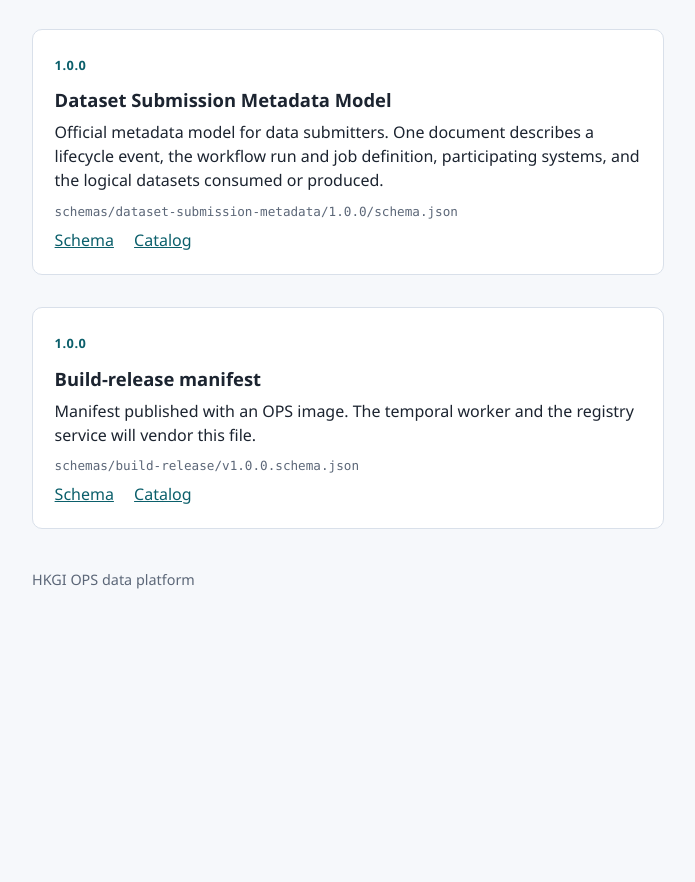
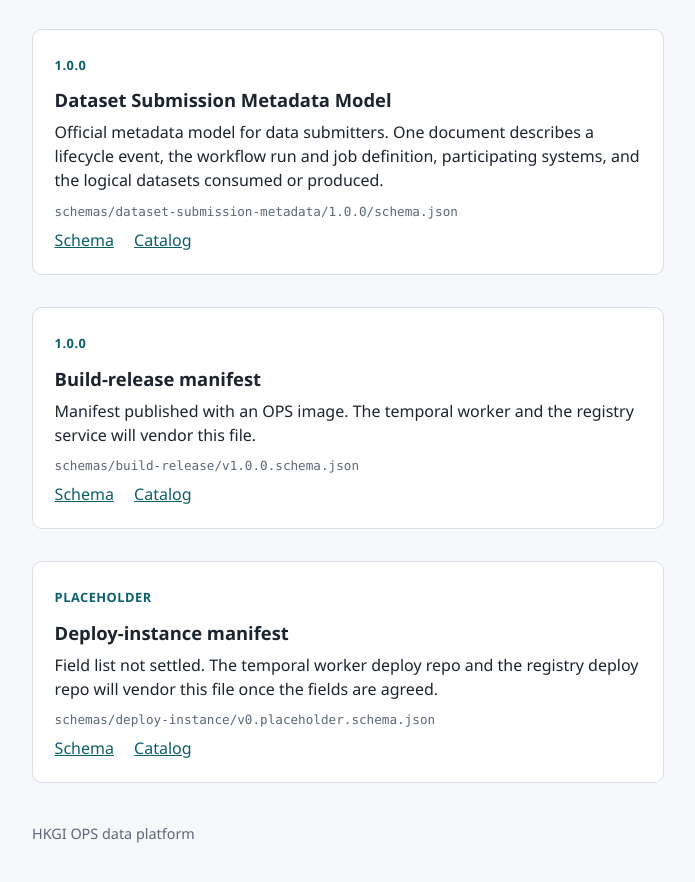
Before and after one commit to hkgi-bioinformatics/OPS-standards, a plain HTML site: page index.html in a window 1280 px wide. Shown: the part 174-1056 px from the top of the page, without its empty margins (292-987 px from the left). Before the commit the page ends 829 px from the top, so only its background shows below. Drawn offline with Linux system fonts and the light colour scheme.

Commit message:
Add an unsettled placeholder for the deploy-instance manifest.
Co-authored-by: Cursor <cursoragent@cursor.com>
Co-authored-by: Jtjvl <Jtjvl@users.noreply.github.com>

```diff
--- a/index.html
+++ b/index.html
@@ -101,6 +101,17 @@
       </p>
     </article>
 
+    <article class="card">
+      <p class="eyebrow">placeholder</p>
+      <h2>Deploy-instance manifest</h2>
+      <p>Field list not settled. The temporal worker deploy repo and the registry deploy repo will vendor this file once the fields are agreed.</p>
+      <p class="meta"><code>schemas/deploy-instance/v0.placeholder.schema.json</code></p>
+      <p class="links">
+        <a href="schemas/deploy-instance/v0.placeholder.schema.json">Schema</a>
+        <a href="schemas/catalog.json">Catalog</a>
+      </p>
+    </article>
+
     <footer>HKGI OPS data platform</footer>
   </main>
 </body>
```
Also changed, not shown: schemas/catalog.json (+7 -0 lines), schemas/deploy-instance/v0.placeholder.schema.json (added, +8 -0 lines), 1 other file.
